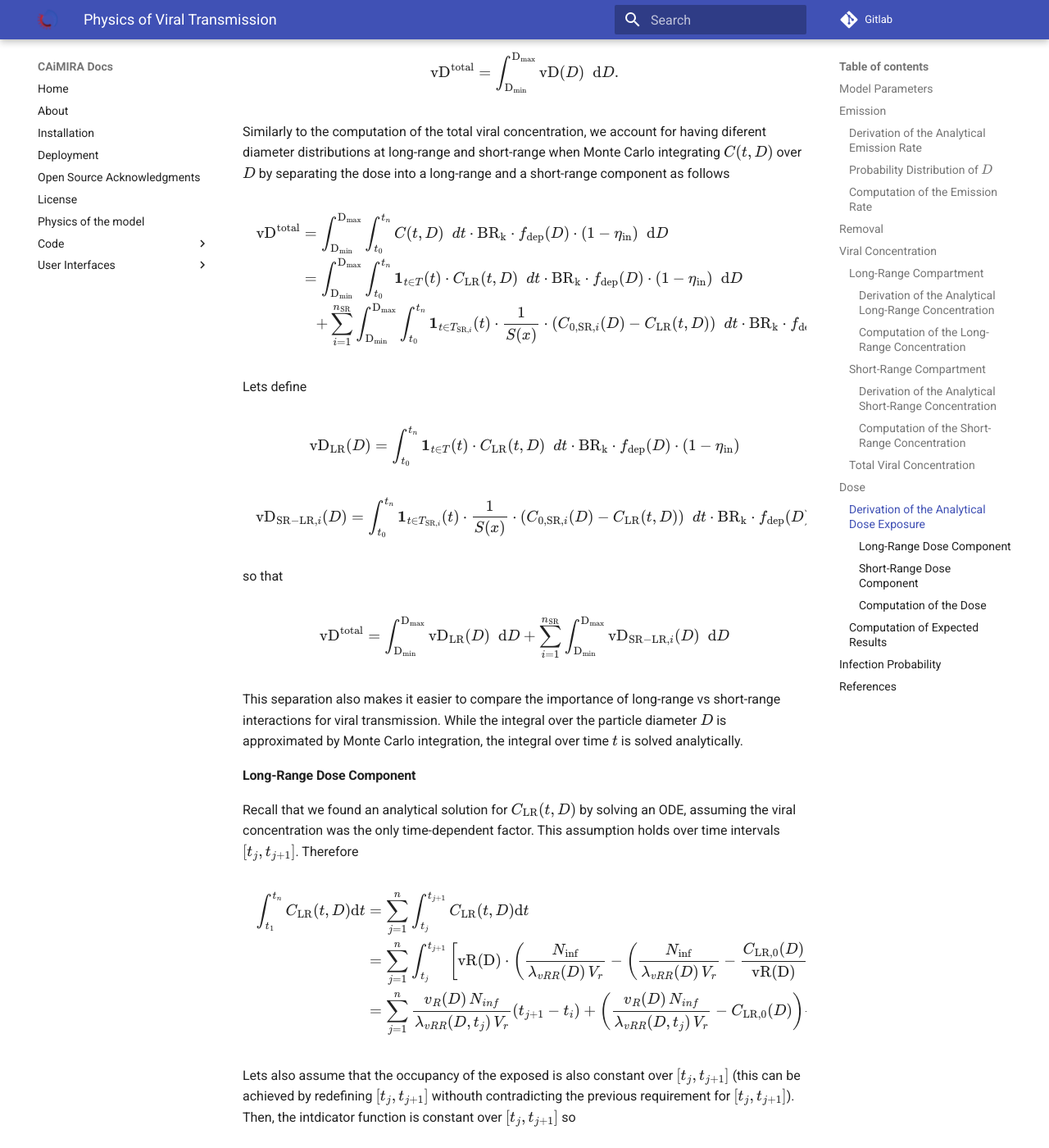
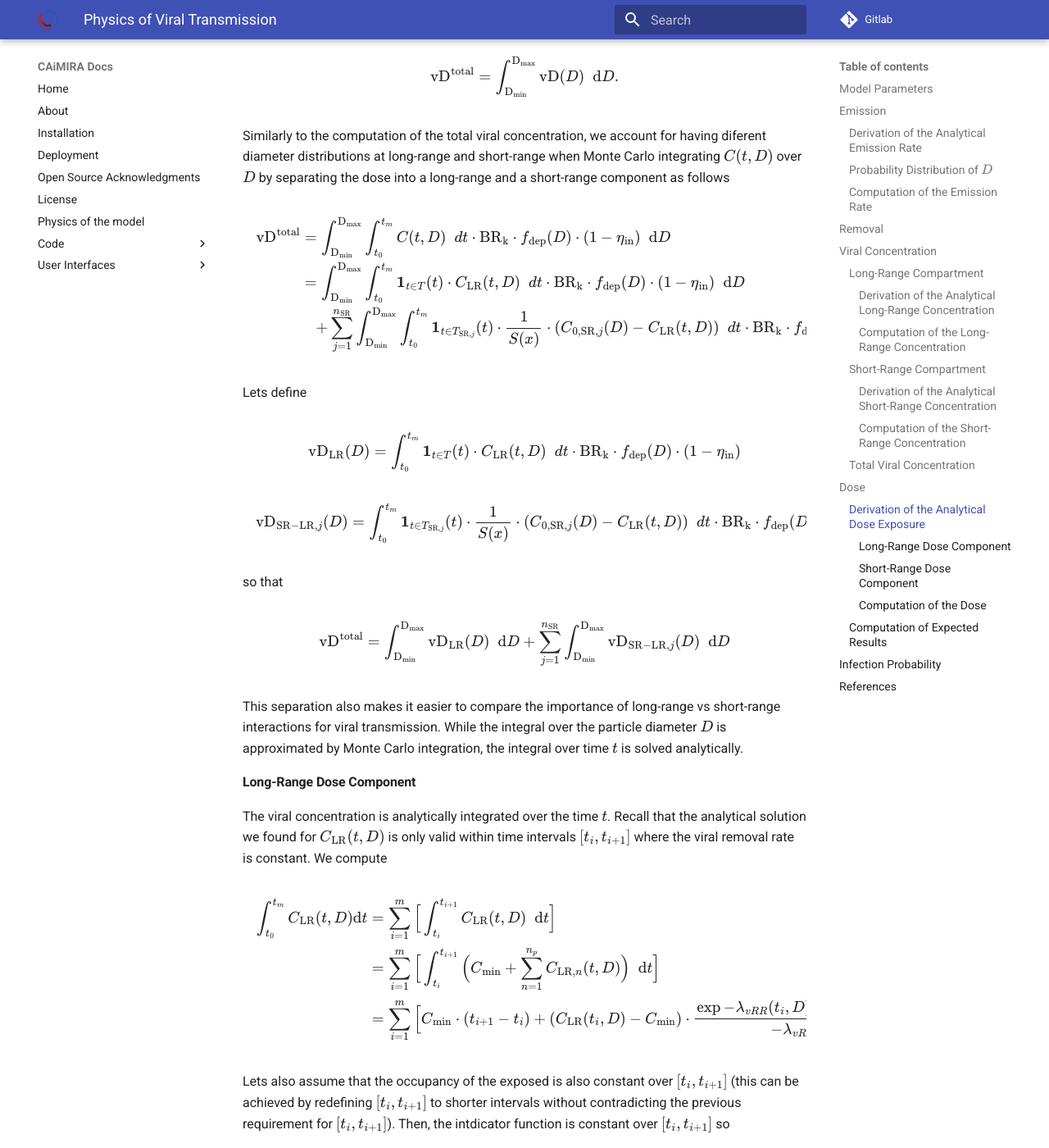
Before and after one commit to CERN/CAiMIRA, an MkDocs documentation site: the page built from caimira/docs/mkdocs/docs/code/viral_transmission.md, in a window 1280 px wide and 1400 px high, scrolled down 15581 px. Shown: the whole window at 82% size. Built offline with MkDocs 1.6.1 and Material for MkDocs 9.7.7, drawn with Linux system fonts in a browser that asks for light colours; some of the changed text lies outside the part shown.

Commit message:
docs: fix interval indexing, min background concentration in dose exposure

```diff
--- a/caimira/docs/mkdocs/docs/code/viral_transmission.md
+++ b/caimira/docs/mkdocs/docs/code/viral_transmission.md
@@ -522,7 +522,7 @@ Different populations of susceptible hosts may be exposed to different viral con
 
 $$
 \begin{equation*}
-C^{\mathrm{total}}(t) = \mathbf{1}_{t \in T}(t) \cdot C_{\mathrm{LR}}^{\mathrm{total}}(t) + \sum_{i=1}^{n_\mathrm{SR}}\mathbf{1}_{t \in T_{\mathrm{SR},i}}(t) \cdot C_{\mathrm{SR-LR},i}^{\mathrm{total}}(t)
+C^{\mathrm{total}}(t) = \mathbf{1}_{t \in T}(t) \cdot C_{\mathrm{LR}}^{\mathrm{total}}(t) + \sum_{j=1}^{n_\mathrm{SR}}\mathbf{1}_{t \in T_{\mathrm{SR},j}}(t) \cdot C_{\mathrm{SR-LR},j}^{\mathrm{total}}(t)
 \end{equation*}
 $$
 
@@ -539,14 +539,14 @@ $$
 checks whether the susceptible host is present at time $t$, whith $T$ consisting of all the times where the susceptible host is present. Similarly,
 
 $$
-\mathbf{1}_{t \in T_{\mathrm{SR},i}}(t) =
+\mathbf{1}_{t \in T_{\mathrm{SR},j}}(t) =
 \begin{cases}
-1 & \text{if } t \in T_{\mathrm{SR},i}, \\
+1 & \text{if } t \in T_{\mathrm{SR},j}, \\
 0 & \text{else},
 \end{cases}
 $$
 
-checks if $t$ falls within the time interval $T_{\mathrm{SR},i}$ when the $i$-th short-range interaction occurs. Currently, the duration of the short-range interactions $T_{\mathrm{SR},i}$ are assumed to be defines so that $T_{\mathrm{SR},i} \subseteq T$, i.e. only at times when the susceptible hosts are present. we assume the susceptible hosts are only exposed to one short-range interaction at a time (i.e. $\bigcap_{i=1}^{n_\mathrm{SR}}T_{\mathrm{SR},i} = \empty$), because we are not modelling interactions between different exhaled jets. This requirement is not jet made explisit in the backend model (TODO?).
+checks if $t$ falls within the time interval $T_{\mathrm{SR},j}$ when the $j$-th short-range interaction occurs. Currently, the duration of the short-range interactions $T_{\mathrm{SR},j}$ are assumed to be defines so that $T_{\mathrm{SR},j} \subseteq T$, i.e. only at times when the susceptible hosts are present. we assume the susceptible hosts are only exposed to one short-range interaction at a time (i.e. $\bigcap_{j=1}^{n_\mathrm{SR}}T_{\mathrm{SR},j} = \empty$), because we are not modelling interactions between different exhaled jets. This requirement is not jet made explisit in the backend model (TODO?).
 
 $C^{\mathrm{total}}(t)$ - the viral concentration a specific population of susceptible hosts are exposed to - is computed by `models.TotalConcentrationModel.concentration()`. If there are multiple populations of susceptible hosts, the result for each population of susceptible hosts need is computed by separate **TotalConcentrationModel** instances.
 
@@ -556,23 +556,23 @@ The diameter-dependent viral dose deposited in the respiratory tract of an expos
 
 $$
 \begin{equation*}
-\mathrm{vD}(D) = \int_{t_0}^{t_n}C(t, D)\;\ {d}t \cdot \mathrm{BR}_{\mathrm{k}} \cdot f_{\mathrm{dep}}(D) \cdot (1-\eta_{\mathrm{in}}),
+\mathrm{vD}(D) = \int_{t_0}^{t_m}C(t, D)\;\ {d}t \cdot \mathrm{BR}_{\mathrm{k}} \cdot f_{\mathrm{dep}}(D) \cdot (1-\eta_{\mathrm{in}}),
 \end{equation*}
 $$
 
-where $t_0$ is the first time exposed enters and $t_n$ is the last time they leave. $\mathrm{BR}_{\mathrm{k}}$ is the breathing rate of the exposed, $f_{\mathrm{dep}}(D)$ is the deposition factor in the respiratory tract, and $\eta_{\mathrm{in}}$ is the inwards mask efficiency of the face mask worn by the exposed.
+where $t_0$ is the first time exposed enters and $t_m$ is the last time they leave. $\mathrm{BR}_{\mathrm{k}}$ is the breathing rate of the exposed, $f_{\mathrm{dep}}(D)$ is the deposition factor in the respiratory tract, and $\eta_{\mathrm{in}}$ is the inwards mask efficiency of the face mask worn by the exposed.
 $C(t, D)$ is the viral concentration from the perspective of the exposed.
 When the exposed is inside the room and not engaged in a short-range interaction $C(t, D)=C_{\mathrm{LR}} (t, D)$,
-and when the exposed is enganging in their $i$-th short-range interaction $C(t, D)=C_{\mathrm{SR},i} (t, D)$. So
+and when the exposed is enganging in their $j$-th short-range interaction $C(t, D)=C_{\mathrm{SR},j} (t, D)$. So
 (recall that we assume only one short-range interaction at a time)
 
 $$
 \begin{equation*}
-C(t, D) = \mathbf{1}_{t \in T}(t) \cdot C_{\mathrm{LR}} (t, D) + \sum_{i=1}^{n_\mathrm{SR}}\mathbf{1}_{t \in T_{\mathrm{SR},i}}(t) \cdot \frac{1}{S({x})} \cdot (C_{0, \mathrm{SR},i}(D) - C_{\mathrm{LR}}(t, D))
+C(t, D) = \mathbf{1}_{t \in T}(t) \cdot C_{\mathrm{LR}} (t, D) + \sum_{j=1}^{n_\mathrm{SR}}\mathbf{1}_{t \in T_{\mathrm{SR},j}}(t) \cdot \frac{1}{S({x})} \cdot (C_{0, \mathrm{SR},j}(D) - C_{\mathrm{LR}}(t, D))
 \end{equation*}
 $$
 
-where the indicator functions and the time intervals $T$ and $T_{\mathrm{SR},i}$ follow the definitions from the previous sections. We have now introduced all diameter-dependent quantities, and all down-stream computations only depend on the total dose exposure
+where the indicator functions and the time intervals $T$ and $T_{\mathrm{SR},j}$ follow the definitions from the previous sections. We have now introduced all diameter-dependent quantities, and all down-stream computations only depend on the total dose exposure
 
 $$
 \begin{equation*}
@@ -585,9 +585,9 @@ Similarly to the computation of the total viral concentration, we account for ha
 $$
 \begin{align*}
 \mathrm{vD}^{\mathrm{total}}
-&=\int_{\mathrm{D_{min}}}^{\mathrm{D_{max}}} \int_{t_0}^{t_n}C(t, D)\;\ {d}t \cdot \mathrm{BR}_{\mathrm{k}} \cdot f_{\mathrm{dep}}(D) \cdot (1-\eta_{\mathrm{in}}) \;\ \mathrm{d}D \\
-&=\int_{\mathrm{D_{min}}}^{\mathrm{D_{max}}} \int_{t_0}^{t_n}\mathbf{1}_{t \in T}(t) \cdot C_{\mathrm{LR}} (t, D) \;\ {d}t \cdot \mathrm{BR}_{\mathrm{k}} \cdot f_{\mathrm{dep}}(D) \cdot (1-\eta_{\mathrm{in}}) \;\ \mathrm{d}D \\
-&\quad+\sum_{i=1}^{n_\mathrm{SR}}\int_{\mathrm{D_{min}}}^{\mathrm{D_{max}}} \int_{t_0}^{t_n}\mathbf{1}_{t \in T_{\mathrm{SR},i}}(t) \cdot \frac{1}{S({x})} \cdot (C_{0, \mathrm{SR},i}(D) - C_{\mathrm{LR}}(t, D)) \;\ {d}t \cdot \mathrm{BR}_{\mathrm{k}} \cdot f_{\mathrm{dep}}(D) \cdot (1-\eta_{\mathrm{in}}) \;\ \mathrm{d}D
+&=\int_{\mathrm{D_{min}}}^{\mathrm{D_{max}}} \int_{t_0}^{t_m}C(t, D)\;\ {d}t \cdot \mathrm{BR}_{\mathrm{k}} \cdot f_{\mathrm{dep}}(D) \cdot (1-\eta_{\mathrm{in}}) \;\ \mathrm{d}D \\
+&=\int_{\mathrm{D_{min}}}^{\mathrm{D_{max}}} \int_{t_0}^{t_m}\mathbf{1}_{t \in T}(t) \cdot C_{\mathrm{LR}} (t, D) \;\ {d}t \cdot \mathrm{BR}_{\mathrm{k}} \cdot f_{\mathrm{dep}}(D) \cdot (1-\eta_{\mathrm{in}}) \;\ \mathrm{d}D \\
+&\quad+\sum_{j=1}^{n_\mathrm{SR}}\int_{\mathrm{D_{min}}}^{\mathrm{D_{max}}} \int_{t_0}^{t_m}\mathbf{1}_{t \in T_{\mathrm{SR},j}}(t) \cdot \frac{1}{S({x})} \cdot (C_{0, \mathrm{SR},j}(D) - C_{\mathrm{LR}}(t, D)) \;\ {d}t \cdot \mathrm{BR}_{\mathrm{k}} \cdot f_{\mathrm{dep}}(D) \cdot (1-\eta_{\mathrm{in}}) \;\ \mathrm{d}D
 \end{align*}
 $$
 
@@ -597,13 +597,13 @@ Lets define
 $$
 \begin{equation*}
 \mathrm{vD}_{\mathrm{LR}}(D)
-=\int_{t_0}^{t_n}\mathbf{1}_{t \in T}(t) \cdot C_{\mathrm{LR}} (t, D) \;\ {d}t \cdot \mathrm{BR}_{\mathrm{k}} \cdot f_{\mathrm{dep}}(D) \cdot (1-\eta_{\mathrm{in}})
+=\int_{t_0}^{t_m}\mathbf{1}_{t \in T}(t) \cdot C_{\mathrm{LR}} (t, D) \;\ {d}t \cdot \mathrm{BR}_{\mathrm{k}} \cdot f_{\mathrm{dep}}(D) \cdot (1-\eta_{\mathrm{in}})
 \end{equation*}
 $$
 
 $$
 \begin{equation*}
-\mathrm{vD}_{\mathrm{SR-LR},i}(D)=\int_{t_0}^{t_n}\mathbf{1}_{t \in T_{\mathrm{SR},i}}(t) \cdot \frac{1}{S({x})} \cdot (C_{0, \mathrm{SR},i}(D) - C_{\mathrm{LR}}(t, D)) \;\ {d}t \cdot \mathrm{BR}_{\mathrm{k}} \cdot f_{\mathrm{dep}}(D) \cdot (1-\eta_{\mathrm{in}})
+\mathrm{vD}_{\mathrm{SR-LR},j}(D)=\int_{t_0}^{t_m}\mathbf{1}_{t \in T_{\mathrm{SR},j}}(t) \cdot \frac{1}{S({x})} \cdot (C_{0, \mathrm{SR},j}(D) - C_{\mathrm{LR}}(t, D)) \;\ {d}t \cdot \mathrm{BR}_{\mathrm{k}} \cdot f_{\mathrm{dep}}(D) \cdot (1-\eta_{\mathrm{in}})
 \end{equation*}
 $$
 
@@ -611,7 +611,7 @@ so that
 
 $$
 \begin{equation*}
-\mathrm{vD}^{\mathrm{total}} = \int_{\mathrm{D_{min}}}^{\mathrm{D_{max}}}\mathrm{vD}_{\mathrm{LR}}(D)\;\ \mathrm{d}D + \sum_{i=1}^{n_\mathrm{SR}}\int_{\mathrm{D_{min}}}^{\mathrm{D_{max}}}\mathrm{vD}_{\mathrm{SR-LR},i}(D)\;\ \mathrm{d}D
+\mathrm{vD}^{\mathrm{total}} = \int_{\mathrm{D_{min}}}^{\mathrm{D_{max}}}\mathrm{vD}_{\mathrm{LR}}(D)\;\ \mathrm{d}D + \sum_{j=1}^{n_\mathrm{SR}}\int_{\mathrm{D_{min}}}^{\mathrm{D_{max}}}\mathrm{vD}_{\mathrm{SR-LR},j}(D)\;\ \mathrm{d}D
 \end{equation*}
 $$
 
@@ -619,60 +619,63 @@ This separation also makes it easier to compare the importance of long-range vs
 
 
 #### Long-Range Dose Component
-Recall that we found an analytical solution for $C_{\mathrm{LR}}(t, D)$ by solving an ODE, assuming the viral concentration was the only time-dependent factor. This assumption holds over time intervals $[t_j, t_{j+1}]$. Therefore
+The viral concentration is analytically integrated over the time $t$. Recall that the analytical solution we found for $C_{\mathrm{LR}}(t, D)$ is only valid within time intervals $[t_i, t_{i+1}]$ where the viral removal rate is constant. We compute
 
 $$
 \begin{align*}
-\int_{t_1}^{t_n} C_{\mathrm{LR}}(t, D) \mathrm{d}t
-&=  \sum_{j=1}^n \int_{t_j}^{t_{j+1}} C_{\mathrm{LR}}(t, D) \mathrm{d}t \\
-&= \sum_{j=1}^n \int_{t_j}^{t_{j+1}} \left[\mathrm{vR(D)} \cdot \left(\frac{N_{\mathrm{inf}}}{\lambda_{vRR}(D)\,V_r} - \left(\frac{N_{\mathrm{inf}}}{\lambda_{vRR}(D)\,V_r}- \frac{C_{\mathrm{LR},0}(D)}{\mathrm{vR(D)}} \right) \exp{-\lambda_{vRR}(D)\cdot t} \right) \right] \mathrm{d}t \\
-&= \sum_{j=1}^n \frac{v_R(D)\,N_{inf}}{\lambda_{vRR}(D, t_j)\,V_r} (t_{j+1}-t_{i}) + \left(\frac{v_R(D)\,N_{inf}}{\lambda_{vRR}(D, t_j)\,V_r}- C_{\mathrm{LR},0}(D)\right) \frac{\exp{-\lambda_{vRR}(D,t_j)t_{j+1}}}{\lambda_{vRR}(D,t_j)} - \left(\frac{v_R(D)\,N_{inf}}{\lambda_{vRR}(D, t_j)\,V_r}- C_{\mathrm{LR},0}(D)\right) \frac{\exp{-\lambda_{vRR}(D,t_j)t_j}}{\lambda_{vRR}(D,t_j)}
+\int_{t_0}^{t_m} C_{\mathrm{LR}}(t, D) \mathrm{d}t
+&=  \sum_{i=1}^m \Big[\int_{t_i}^{t_{i+1}} C_{\mathrm{LR}}(t, D) \;\ \mathrm{d}t \Big]\\
+&=  \sum_{i=1}^m \Big[\int_{t_i}^{t_{i+1}} \Big(C_{\mathrm{min}}+\sum_{n=1}^{n_p}C_{\mathrm{LR},n}(t, D) \Big) \;\ \mathrm{d}t \Big]\\
+&= \sum_{i=1}^m \Big[C_{\mathrm{min}}\cdot(t_{i+1}-t_i)+
+(C_{\mathrm{LR}}(t_i, D)-C_{\mathrm{min}}) \cdot \frac{\exp{-\lambda_{vRR}(t_i,D)\cdot (t_{i+1}-t_i)}}{-\lambda_{vRR}}
++  \sum_{n=1}^{n_p}\frac{\mathrm{vR}_n(D)\,N_{\mathrm{inf},n}}{\lambda_{vRR}(t_i,D)\,V_r}  \Big((t_{i+1}-t_i) +\frac{\exp{-\lambda_{vRR}(t_i,D)\cdot (t_{i+1}-t_i)}}{\lambda_{vRR}}\Big)\Big]
 \end{align*}
 $$
 
-Lets also assume that the occupancy of the exposed is also constant over $[t_j, t_{j+1}]$ (this can be achieved by redefining $[t_j, t_{j+1}]$ withouth contradicting the previous requirement for $[t_j, t_{j+1}]$). Then, the intdicator function is constant over $[t_j, t_{j+1}]$ so
+Lets also assume that the occupancy of the exposed is also constant over $[t_i, t_{i+1}]$ (this can be achieved by redefining $[t_i, t_{i+1}]$ to shorter intervals without contradicting the previous requirement for $[t_i, t_{i+1}]$). Then, the intdicator function is constant over $[t_i, t_{i+1}]$ so
 
 $$
 \begin{equation*}
-\int_{t_j}^{t_{j+1}} \mathbf{1}_{t \in T}(t) \cdot C_{\mathrm{LR}}(t, D) \mathrm{d}t=\mathbf{1}_{t \in T}(t_j) \cdot \int_{t_j}^{t_{j+1}} C_{\mathrm{LR}}(t, D) \mathrm{d}t.
+\int_{t_i}^{t_{i+1}} \mathbf{1}_{t \in T}(t) \cdot C_{\mathrm{LR}}(t, D) \;\ \mathrm{d}t=\mathbf{1}_{t \in T}(t_i) \cdot \int_{t_i}^{t_{i+1}} C_{\mathrm{LR}}(t, D) \;\ \mathrm{d}t
 \end{equation*}
 $$
 
-In total, the long range dose component is
+and the long range dose component is
 
 $$
 \begin{equation*}
-\mathrm{vD}_{\mathrm{LR}}(D) =\sum_{j=1}^n\mathbf{1}_{t_j \in T}(t) \cdot \left( \frac{v_R(D)\,N_{inf}}{\lambda_{vRR}(D, t_j)\,V_r} (t_{j+1}-t_{i}) + \left(\frac{v_R(D)\,N_{inf}}{\lambda_{vRR}(D, t_j)\,V_r}- C_{\mathrm{LR},0}(D)\right) \frac{\exp{-\lambda_{vRR}(D,t_j)t_{j+1}}}{\lambda_{vRR}(D,t_j)} - \left(\frac{v_R(D)\,N_{inf}}{\lambda_{vRR}(D, t_j)\,V_r}- C_{\mathrm{LR},0}(D)\right) \frac{\exp{-\lambda_{vRR}(D,t_j)t_j}}{\lambda_{vRR}(D,t_j)}\right) \cdot \mathrm{BR}_{\mathrm{k}} \cdot f_{\mathrm{dep}}(D) \cdot (1-\eta_{\mathrm{in}})
+\mathrm{vD}_{\mathrm{LR}}(D) =
+\sum_{i=1}^m\mathbf{1}_{t_i \in T}(t_i) \cdot \int_{t_i}^{t_{i+1}} C_{\mathrm{LR}}(t, D) \;\ \mathrm{d}t \cdot \mathrm{BR}_{\mathrm{k}} \cdot f_{\mathrm{dep}}(D) \cdot (1-\eta_{\mathrm{in}})
 \end{equation*}
 $$
 
 #### Short-Range Dose Component
-Similar to the long-range component, we have
+Similar to the long-range component, we assume the short-range interactions are also constant over $[t_i, t_{i+1}]$, that is $T_{\mathrm{SR},j}\subseteq[t_i, t_{i+1}]$ so
 
 $$
 \begin{equation*}
-\int_{t_0}^{t_n} \mathbf{1}_{t \in T_{\mathrm{SR},i}}(t) \cdot C_{\mathrm{SR-LR},i}(t, D) \mathrm{d}t
-= \mathbf{1}_{t \in T_{\mathrm{SR},i}}(t_j) \cdot \int_{t_j}^{t_{j+1}} C_{\mathrm{SR-LR},i}(t, D) \mathrm{d}t
+\int_{t_i}^{t_{i+1}} \mathbf{1}_{t \in T_{\mathrm{SR},j}}(t) \cdot C_{\mathrm{SR-LR},j}(t, D) \mathrm{d}t
+= \mathbf{1}_{t \in T_{\mathrm{SR},j}}(t_i) \cdot \int_{t_i}^{t_{i+1}} C_{\mathrm{SR-LR},j}(t, D) \mathrm{d}t
 \end{equation*}
 $$
 
-for $[t_j, t_{j+1}]$ defined in the section above. Next,
+Next,
 
 $$
 \begin{equation*}
-\int_{t_j}^{t_{j+1}} \frac{1}{S({x})} \cdot (C_{0, \mathrm{SR},i}(D) - C_{\mathrm{LR}}(t, D)) \mathrm{d}t=\frac{1}{S({x})} \cdot (t_{j+1}-t_j) \cdot C_{0, \mathrm{SR}}(D) -\frac{1}{S({x})} \int_{t_j}^{t_{j+1}} C_{\mathrm{LR}}(t, D) \mathrm{d}t
+\int_{t_i}^{t_{i+1}} \frac{1}{S({x})} \cdot (C_{0, \mathrm{SR},j}(D) - C_{\mathrm{LR}}(t, D)) \mathrm{d}t=\frac{1}{S({x})} \cdot (t_{i+1}-t_i) \cdot C_{0, \mathrm{SR}}(D) -\frac{1}{S({x})} \int_{t_i}^{t_{i+1}} C_{\mathrm{LR}}(t, D) \mathrm{d}t
 \end{equation*}
 $$
 
-Note that $t \in T_{\mathrm{SR},i} \Rightarrow t \in T$ (i.e. if there is a short-range interaction occuring, the occupants are present). Therefore, $\mathbf{1}_{t \in T_{\mathrm{SR},i}}(t) = \mathbf{1}_{t \in T_{\mathrm{SR},i}}(t) \cdot \mathbf{1}_{t \in T}(t)$.
+Note that $t \in T_{\mathrm{SR},j} \Rightarrow t \in T$ (i.e. if there is a short-range interaction occuring, the occupants are present). Therefore, $\mathbf{1}_{t \in T_{\mathrm{SR},j}}(t) = \mathbf{1}_{t \in T_{\mathrm{SR},j}}(t) \cdot \mathbf{1}_{t \in T}(t)$.
 
 Combining the arguments above, we find that the short-range dose component from the $i$-th short-range interaction is
 
 $$
 \begin{align*}
-\mathrm{vD}_{\mathrm{SR-LR},i}(D)
-&=\mathbf{1}_{t \in T_{\mathrm{SR},i}}(t) \cdot \frac{1}{S({x})} \cdot \left((t_{j+1}-t_j) \cdot C_{0, \mathrm{SR},i}(D) -\int_{t_j}^{t_{j+1}} C_{\mathrm{LR}}(t, D) \mathrm{d}t \right) \cdot \mathrm{BR}_{\mathrm{k}} \cdot f_{\mathrm{dep}}(D) \cdot (1-\eta_{\mathrm{in}}) \\
-&=\mathbf{1}_{t \in T_{\mathrm{SR},i}}(t) \cdot \frac{1}{S({x})} \cdot \left(\mathrm{vD}_{0, \mathrm{SR},i}(D)-\mathrm{vD}_{\mathrm{LR}}(D)\right)
+\mathrm{vD}_{\mathrm{SR-LR},j}(D)
+&=\mathbf{1}_{t \in T_{\mathrm{SR},j}}(t) \cdot \frac{1}{S({x})} \cdot \left((t_{i+1}-t_i) \cdot C_{0, \mathrm{SR},j}(D) -\int_{t_i}^{t_{i+1}} C_{\mathrm{LR}}(t, D) \mathrm{d}t \right) \cdot \mathrm{BR}_{\mathrm{k}} \cdot f_{\mathrm{dep}}(D) \cdot (1-\eta_{\mathrm{in}}) \\
+&=\mathbf{1}_{t \in T_{\mathrm{SR},j}}(t) \cdot \frac{1}{S({x})} \cdot \left(\mathrm{vD}_{0, \mathrm{SR},j}(D)-\mathrm{vD}_{\mathrm{LR}}(D)\right)
 \end{align*}
 $$
 
@@ -680,14 +683,14 @@ for
 
 $$
 \begin{equation*}
-\mathrm{vD}_{0, \mathrm{SR},i}(D) = (t_{j+1}-t_j) \cdot C_{0, \mathrm{SR},i}(D) \cdot \mathrm{BR}_{\mathrm{k}} \cdot f_{\mathrm{dep}}(D) \cdot (1-\eta_{\mathrm{in}}).
+\mathrm{vD}_{0, \mathrm{SR},j}(D) = (t_{i+1}-t_i) \cdot C_{0, \mathrm{SR},j}(D) \cdot \mathrm{BR}_{\mathrm{k}} \cdot f_{\mathrm{dep}}(D) \cdot (1-\eta_{\mathrm{in}}).
 \end{equation*}
 $$
 
 
 #### Computation of the Dose
 The total dose exposure $\mathrm{vD}^{\mathrm{total}}$ is computed by `models.ExposureModel.deposited_exposure()`.
-When computing the dose, the time intervals $[t_j, t_{j+1}]$ that we intergrate over are determined to:
+When computing the dose, the time intervals $[t_i, t_{i+1}]$ that we intergrate over are determined to:
 - only include doses from time intervals where the exposed is present
 - only integrate the concentration over time intervals where the occupancy of the infected and ventilation is constant.
 
@@ -698,7 +701,7 @@ The governing method for computing the dose `models.ExposureModel.deposited_expo
 $$
 \begin{equation*}
 \mathrm{vD}^{\mathrm{total}}
-= \int_{\mathrm{D_{min}}}^{\mathrm{D_{max}}}\mathrm{vD}_{\mathrm{LR}}(D)\;\ \mathrm{d}D + \sum_{i=1}^{n_\mathrm{SR}} \mathbf{1}_{t \in T_{\mathrm{SR},i}}(t_i) \cdot\left[\frac{1}{S({x})} \cdot\int_{\mathrm{D_{min}}}^{\mathrm{D_{max}}}\mathrm{vD}_{0, \mathrm{SR},i}(D) \;\ \mathrm{d}D - \frac{1}{S({x})} \cdot \int_{\mathrm{D_{min}}}^{\mathrm{D_{max}}}\mathrm{vD}_{\mathrm{LR}}(D)\;\ \mathrm{d}D \right].
+= \int_{\mathrm{D_{min}}}^{\mathrm{D_{max}}}\mathrm{vD}_{\mathrm{LR}}(D)\;\ \mathrm{d}D + \sum_{i=1}^{n_\mathrm{SR}} \mathbf{1}_{t \in T_{\mathrm{SR},j}}(t_j) \cdot\left[\frac{1}{S({x})} \cdot\int_{\mathrm{D_{min}}}^{\mathrm{D_{max}}}\mathrm{vD}_{0, \mathrm{SR},j}(D) \;\ \mathrm{d}D - \frac{1}{S({x})} \cdot \int_{\mathrm{D_{min}}}^{\mathrm{D_{max}}}\mathrm{vD}_{\mathrm{LR}}(D)\;\ \mathrm{d}D \right].
 \end{equation*}
 $$
 
@@ -729,9 +732,9 @@ $$
 \begin{align*}
 \widehat{\mathrm{vD^{total}}}
 &=\mathbf{E_{\mathrm{rv}}}\left[\int_{-\infty}^{\infty} \mathrm{vD(D)} \;\ \mathrm{d}D\right]\\
-&=\mathbf{E_{\mathrm{rv}}}\left[\int_{-\infty}^{\infty}\left(\mathrm{vD}_{\mathrm{LR}}(D) + \sum_{i=1}^{n_\mathrm{SR}}\mathrm{vD}_{\mathrm{SR-LR},i}(D)\right)\;\ \mathrm{d}D \right]\\
-&=\mathbf{E_{\mathrm{rv}}}\left[\int_{-\infty}^{\infty}\mathrm{vD}_{\mathrm{LR}}(D)\;\ \mathrm{d}D \right]+\sum_{i=1}^{n_\mathrm{SR}}\mathbf{E_{\mathrm{rv}}}\left[\int_{-\infty}^{\infty}\mathrm{vD}_{\mathrm{SR-LR},i}(D)\;\ \mathrm{d}D \right]\\
-&=\widehat{\mathrm{vD^{total}}_{\mathrm{LR}}}+\sum_{i=1}^{n_\mathrm{SR}}\widehat{\mathrm{vD^{total}}_{\mathrm{SR-LR},i}}\\
+&=\mathbf{E_{\mathrm{rv}}}\left[\int_{-\infty}^{\infty}\left(\mathrm{vD}_{\mathrm{LR}}(D) + \sum_{j=1}^{n_\mathrm{SR}}\mathrm{vD}_{\mathrm{SR-LR},j}(D)\right)\;\ \mathrm{d}D \right]\\
+&=\mathbf{E_{\mathrm{rv}}}\left[\int_{-\infty}^{\infty}\mathrm{vD}_{\mathrm{LR}}(D)\;\ \mathrm{d}D \right]+\sum_{j=1}^{n_\mathrm{SR}}\mathbf{E_{\mathrm{rv}}}\left[\int_{-\infty}^{\infty}\mathrm{vD}_{\mathrm{SR-LR},j}(D)\;\ \mathrm{d}D \right]\\
+&=\widehat{\mathrm{vD^{total}}_{\mathrm{LR}}}+\sum_{j=1}^{n_\mathrm{SR}}\widehat{\mathrm{vD^{total}}_{\mathrm{SR-LR},j}}\\
 \end{align*}
 $$
 
```
